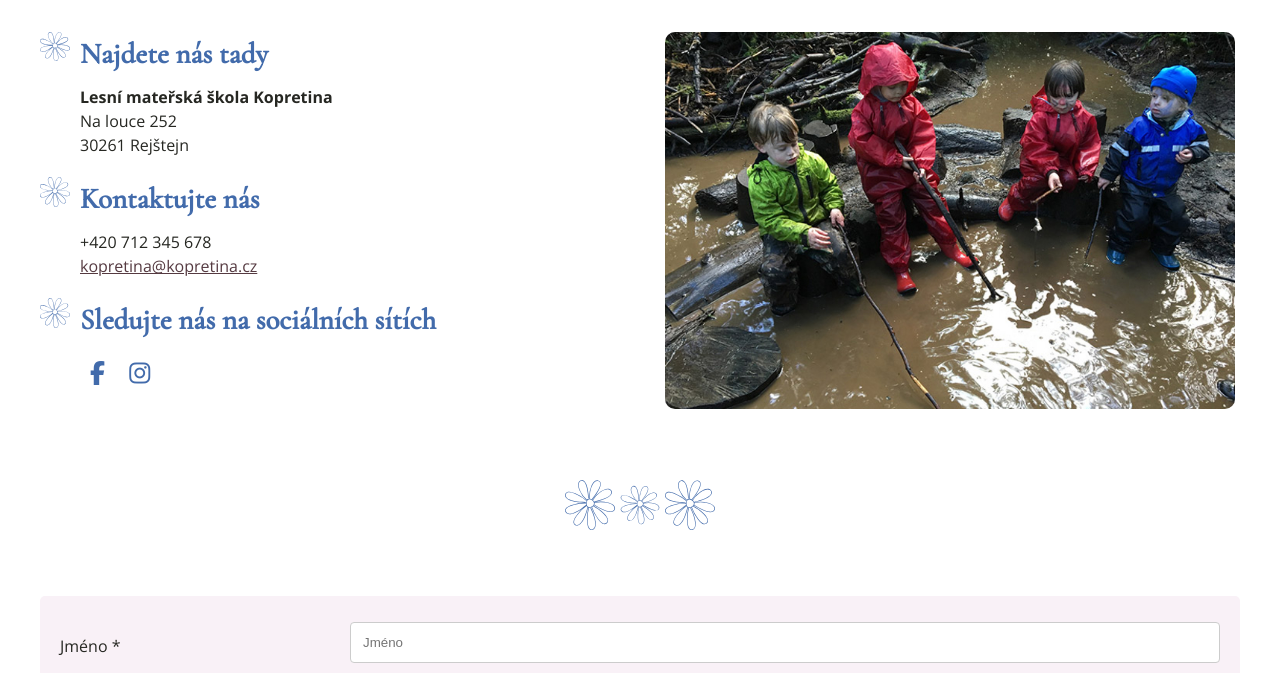
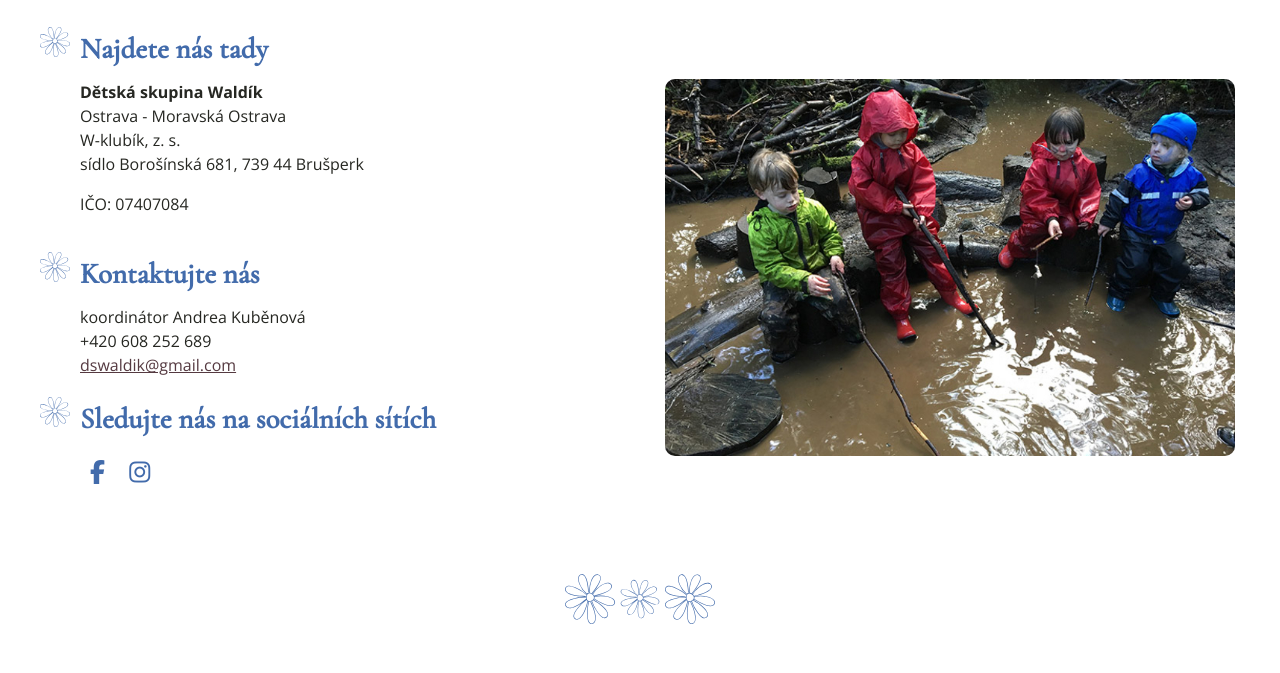
Before and after one commit to sarkabohacova/waldik-projekt, an Eleventy site: page kontakt.html in a window 1280 px wide. Shown: the part 810-1483 px from the top of the page. Built offline with nearby package versions, Linux system fonts and the light colour scheme; Eleventy itself is replaced by a stand-in of ours; files that its build step writes are made by us from their sources.

Commit message:
another another

```diff
--- a/_includes/layouts/main.njk
+++ b/_includes/layouts/main.njk
@@ -48,12 +48,15 @@
         <a href="https://www.instagram.com/dswaldik/" target="_blank" class="fa-brands fa-instagram"></a><br>
 
 
-        <span class="footer__title"><strong>Lesní mateřská škola Kopretina</strong></span><br>
-        <span class="footer__street">Na louce 252</span>
-        <span class="footer__town">Rejštejn, 30261</span><br>
-        <span class="footer__mail"><a href="mailto:kopretina@kopretina.cz">kopretina@kopretina.cz</a></span>
-        <span class="footer__phone">+420 712 345 678</span><br>
-        <p class="footer__copy">&copy; Šárka Boháčová, Czechitas</p>
+        <span class="footer__title"><strong>Dětská skupina Waldík</strong></span><br>
+        <span class="footer__street">Ostrava - Moravská Ostrava</span>
+        <span class="footer__one">W-klubík, z. s.</span>
+        <span class="footer__two">sídlo Borošínská 681</span>
+        <span class="footer__town">739 44 Brušperk</span><br>
+        <span>IČO: 07407084</span><br>
+        <span class="footer__mail"><a href="mailto:dswaldik@gmail.com">dswaldik@gmail.com</a></span>
+        <span class="footer__phone">+420 608 252 689</span><br>
+        <p class="footer__copy">&copy; Šárka Boháčová</p>
 
         <div class="divider divider--footer">
         <img class="divider__img" src="/images/three_daisies_yellow.svg" alt="three daisies icon">
--- a/kontakt.html
+++ b/kontakt.html
@@ -27,10 +27,12 @@ title: Kontakt
                     <div class="daisybox__info">
                         <h2 class="daisybox__title">Najdete nás tady</h2>
                         <p class="daisybox__text">
-                            <strong>Lesní mateřská škola Kopretina</strong><br>
-                            Na louce 252<br>
-                            30261 Rejštejn
+                            <strong>Dětská skupina Waldík</strong><br>
+                            Ostrava - Moravská Ostrava<br>
+                            W-klubík, z. s.<br>
+                            sídlo Borošínská 681, 739 44 Brušperk<br>
                         </p>
+                        <p>IČO: 07407084</p>
                     </div>
                 </div>
 
@@ -40,8 +42,9 @@ title: Kontakt
                     <div class="daisybox__info">
                         <h2 class="daisybox__title">Kontaktujte nás</h2>
                         <p class="daisybox__text">
-                            +420 712 345 678<br>
-                            <a href="mailto:kopretina@kopretina.cz">kopretina@kopretina.cz</a>
+                            koordinátor Andrea Kuběnová<br>
+                            +420 608 252 689<br>
+                            <a href="mailto:dswaldik@gmail.com">dswaldik@gmail.com</a>
                         </p>
                     </div>
                 </div>
@@ -132,7 +135,7 @@ title: Kontakt
 <!-- Map -->
 
         <div class="map-responsive">
-            <iframe style="border:none" src="https://frame.mapy.cz/s/fetolezufa" width="700" height="466" frameborder="0"></iframe>
+            <iframe style="border:none" src="https://frame.mapy.cz/s/dutepojoju" width="400" height="280" frameborder="0"></iframe>
         </div>
 
     </section>
--- a/scss/_footer.scss
+++ b/scss/_footer.scss
@@ -14,7 +14,9 @@
 }
 
 .footer__street::after,
-.footer__mail::after {
+.footer__mail::after,
+.footer__one::after,
+.footer__two::after {
     content: " • ";
 }
 
```
Also changed, not shown: faq.html (+3 -13 lines), index.html (+1 -1 lines), registrace.html (+1 -1 lines), .eleventy.js, css/style.css, images/hero-one.jpg (added), images/hero-three.jpg (added), images/hero-two.jpg (added), 1 other file.
